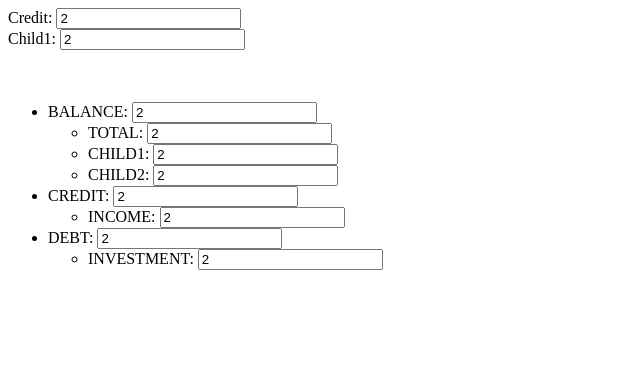
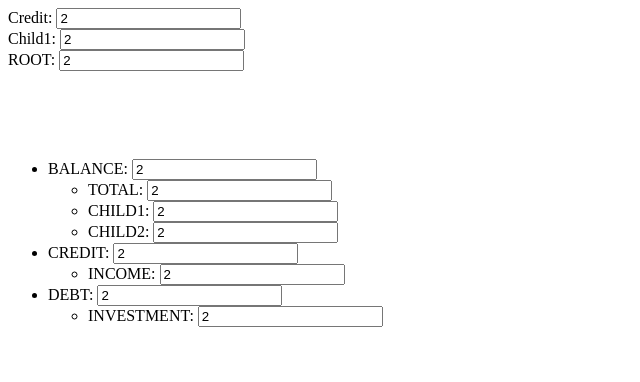
Before and after one commit to jpkleemans/honeydewjs, a website: page src/index.html in a window 1280 px wide. Shown: the whole page, without its empty margins (0-640 px from the left). Drawn offline with nearby package versions, Linux system fonts and the light colour scheme.

Commit message:
fes-bind en fes-bind-repeat zorgt niet meer voor een conflict

```diff
--- a/src/index.html
+++ b/src/index.html
@@ -15,7 +15,8 @@
 
     Credit: <input fes-bind="CREDIT"/><br />
     Child1: <input fes-bind="CHILD1"/><br />
-
+    ROOT: <input fes-bind="ROOT"/><br />
+<br /><br />
     <br />
     <br />
 
--- a/src/scripts/directives/fes-bind-repeat-recursive.js
+++ b/src/scripts/directives/fes-bind-repeat-recursive.js
@@ -7,9 +7,6 @@ honeydew.directive('fesBindRepeatRecursive', ['FesInterface', '$compile', '$temp
         {
             //HTML van de ng-repeat wordt in een template gestopt met de meegegeven naam.
             $templateCache.put(attrs.fesBindRepeatRecursive, element[0].innerHTML);
-            return {
-                post: function(scope, element, attrs)
-                {
             var repeatOn = attrs.ngRepeat;
             var splittedRepeat = attrs.ngRepeat.split(' in ');
             var variable = splittedRepeat[1];
@@ -42,11 +39,7 @@ honeydew.directive('fesBindRepeatRecursive', ['FesInterface', '$compile', '$temp
                     children : getChildrenRecursive(children[i])
                 });
             }
-
-                    //$scope.ROOT wordt een object array waardoor er doorheen geloopt kan worden.
-                    scope[variable] = result;
-                }
-            }
+            attrs.ngRepeat = splittedRepeat[0] + " in " + JSON.stringify(result);
         }
     }
 }])
--- a/src/scripts/directives/fes-bind.js
+++ b/src/scripts/directives/fes-bind.js
@@ -22,7 +22,7 @@ honeydew.directive('fesBind', ['FesInterface', '$compile', function(FesInterface
                     var length = dependencies.length;
                     for (var i = 0; i < length; i++) {
                         if (angular.isDefined(scope.$root[dependencies[i]])) {
-                            //scope.$root[dependencies[i]] = FesInterface.getVariable(dependencies[i]).getValue(1);
+                            scope.$root[dependencies[i]] = FesInterface.getVariable(dependencies[i]).getValue(1);
                         }
                     }
                 }
```
Lines whose indentation alone changed are shown as unchanged.
